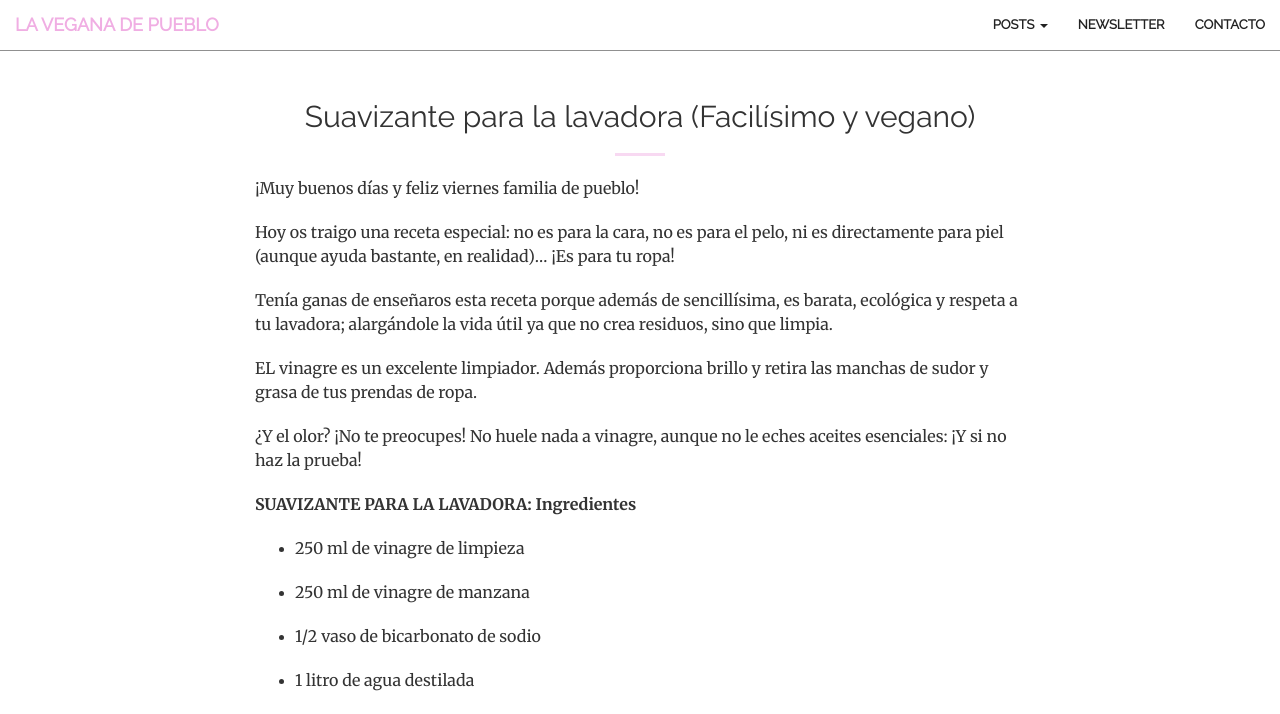
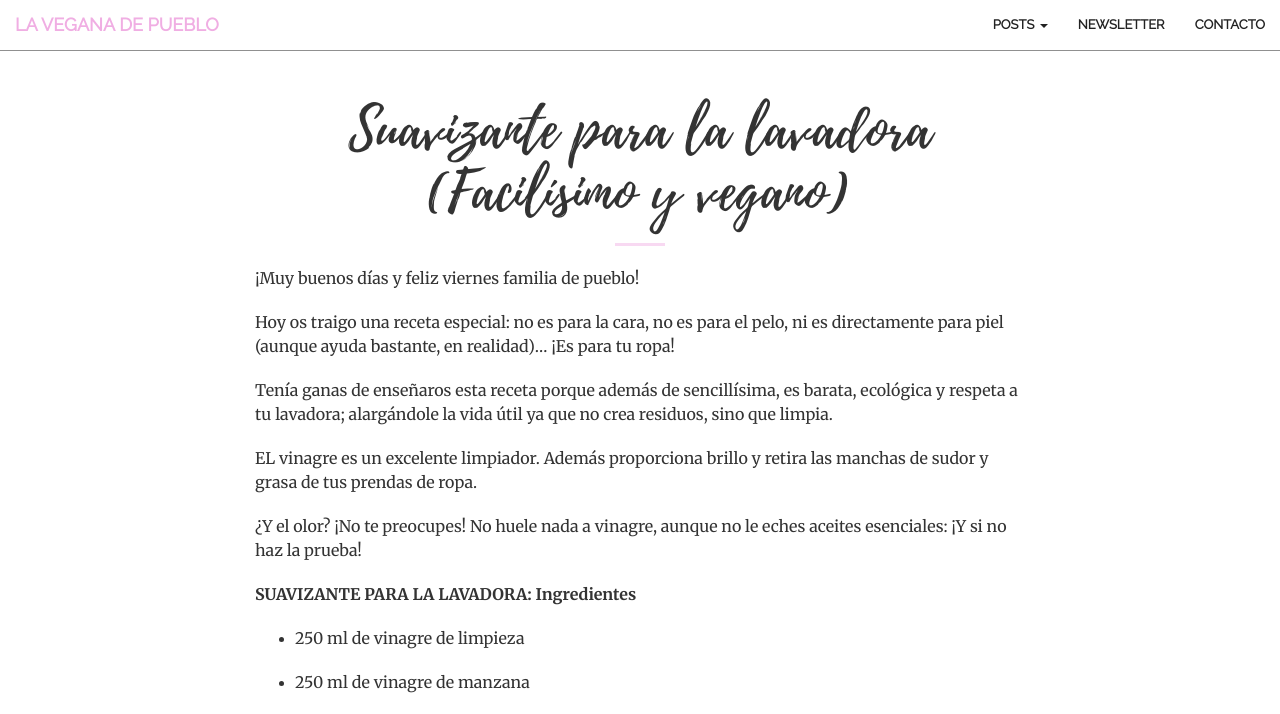
Before and after one commit to juevesanto/juevesanto.github.io, a Jekyll site: the page built from _posts/2019-07-05-Suavizante-para-la-lavadora.md, in a window 1280 px wide and 1400 px high. Shown: the top 714 px of the window. Built offline with Jekyll 4.4.1, drawn with Linux system fonts in a browser that asks for light colours; nearby versions of some CDN libraries; comment, search, counter and statistics services are not loaded.

Commit message:
:lipstick: Changed font on posts

```diff
--- a/_layouts/post.html
+++ b/_layouts/post.html
@@ -11,7 +11,7 @@
     <div class="container">
       <div class="row">
         <div class="col-lg-12 text-center">
-          <h2 class="section-heading">{{ page.title }}</h2>
+          <h2 class="section-heading post-title">{{ page.title }}</h2>
           <hr class="primary">
         </div>
       </div>
--- a/_sass/_base.scss
+++ b/_sass/_base.scss
@@ -179,6 +179,7 @@ header {
     margin-top: 0;
 }
 
+
 .service-box {
     max-width: 400px;
     margin: 50px auto 0;
@@ -199,6 +200,10 @@ header {
  }
 
 #post {
+    .post-title{
+        font-family: 'Playlist Script';
+        font-size: 4em;
+    }
     .container{
         max-width: 800px;
     }
```
